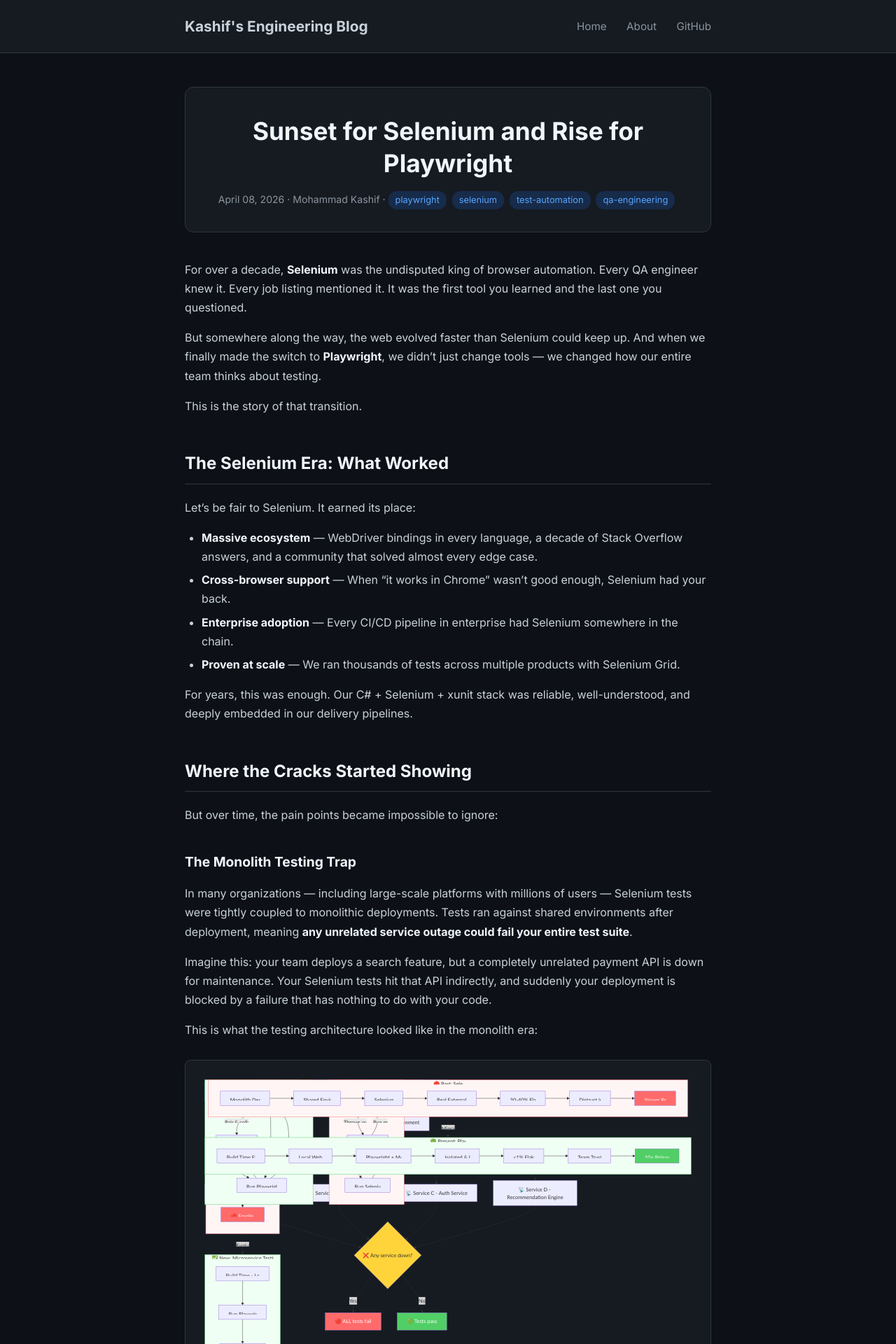
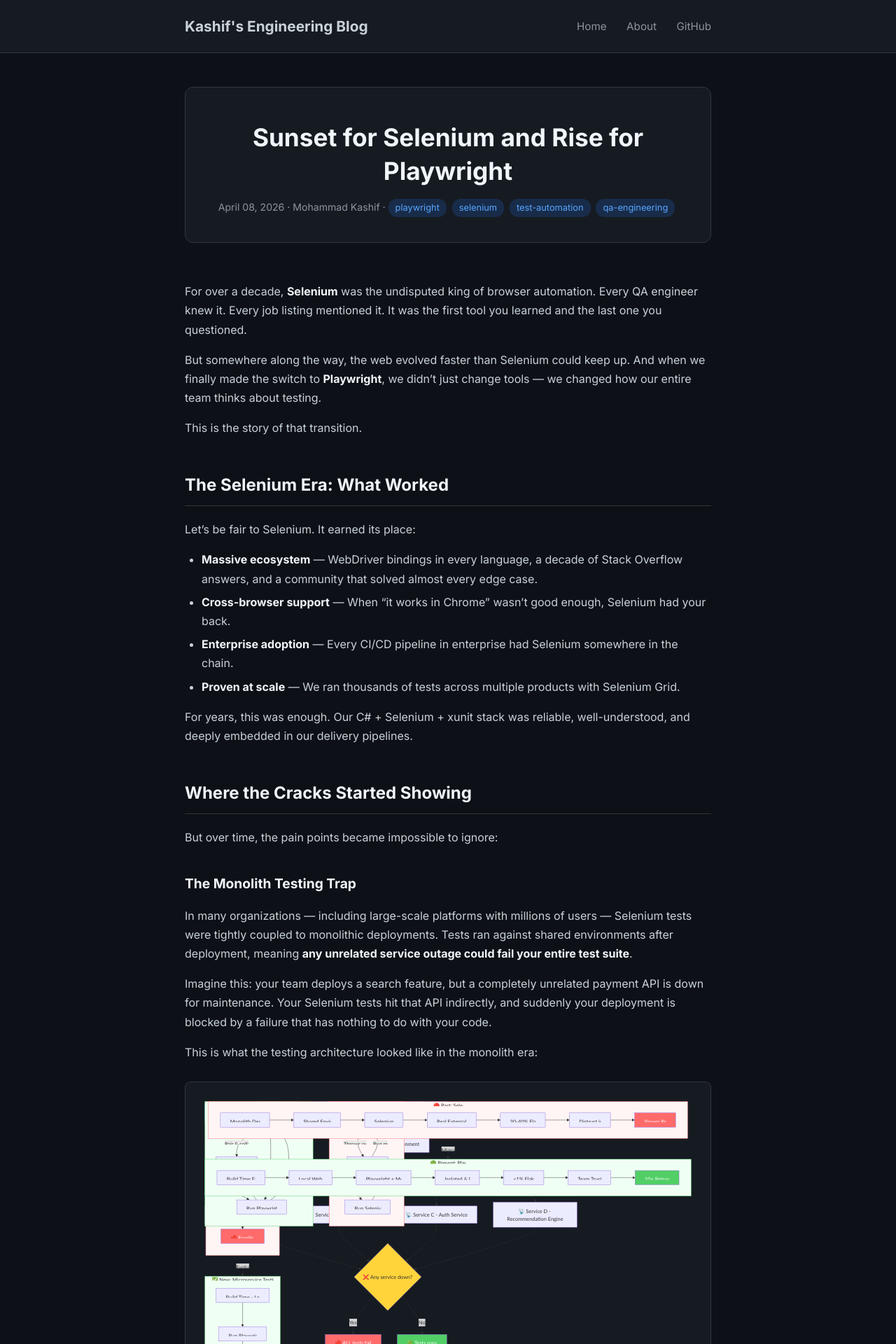
Before and after one commit to ascertain/ascertain.github.io, a Jekyll site: the page built from _posts/2026-04-08-sunset-for-selenium-and-rise-for-playwright.md, in a window 1280 px wide. Shown: the top 1920 px of the page at 70% size. Built offline with Jekyll 4.4.1, drawn with Linux system fonts in a browser that asks for light colours.

Commit message:
fix UI stleissue

```diff
--- a/_layouts/post.html
+++ b/_layouts/post.html
@@ -1,6 +1,41 @@
 ---
 layout: default
 ---
+
+<style>
+  .post-header {
+    text-align: center !important;
+    background: #161b22 !important;
+    border: 1px solid #30363d !important;
+    border-radius: 12px !important;
+    padding: 48px 24px 36px !important;
+    margin-bottom: 48px !important;
+    display: block !important;
+    position: relative !important;
+    width: 100% !important;
+    overflow: hidden !important;
+  }
+  .post-header h1 {
+    font-size: 2.2rem !important;
+    line-height: 1.35 !important;
+    color: #f0f6fc !important;
+    margin: 0 0 16px 0 !important;
+    padding: 0 !important;
+    position: static !important;
+    float: none !important;
+    display: block !important;
+  }
+  .post-header .post-meta {
+    margin: 0 !important;
+    padding: 0 !important;
+  }
+  .post-content {
+    display: block !important;
+    position: relative !important;
+    clear: both !important;
+    padding-top: 8px !important;
+  }
+</style>
 
 <article class="post">
   <header class="post-header">
```
